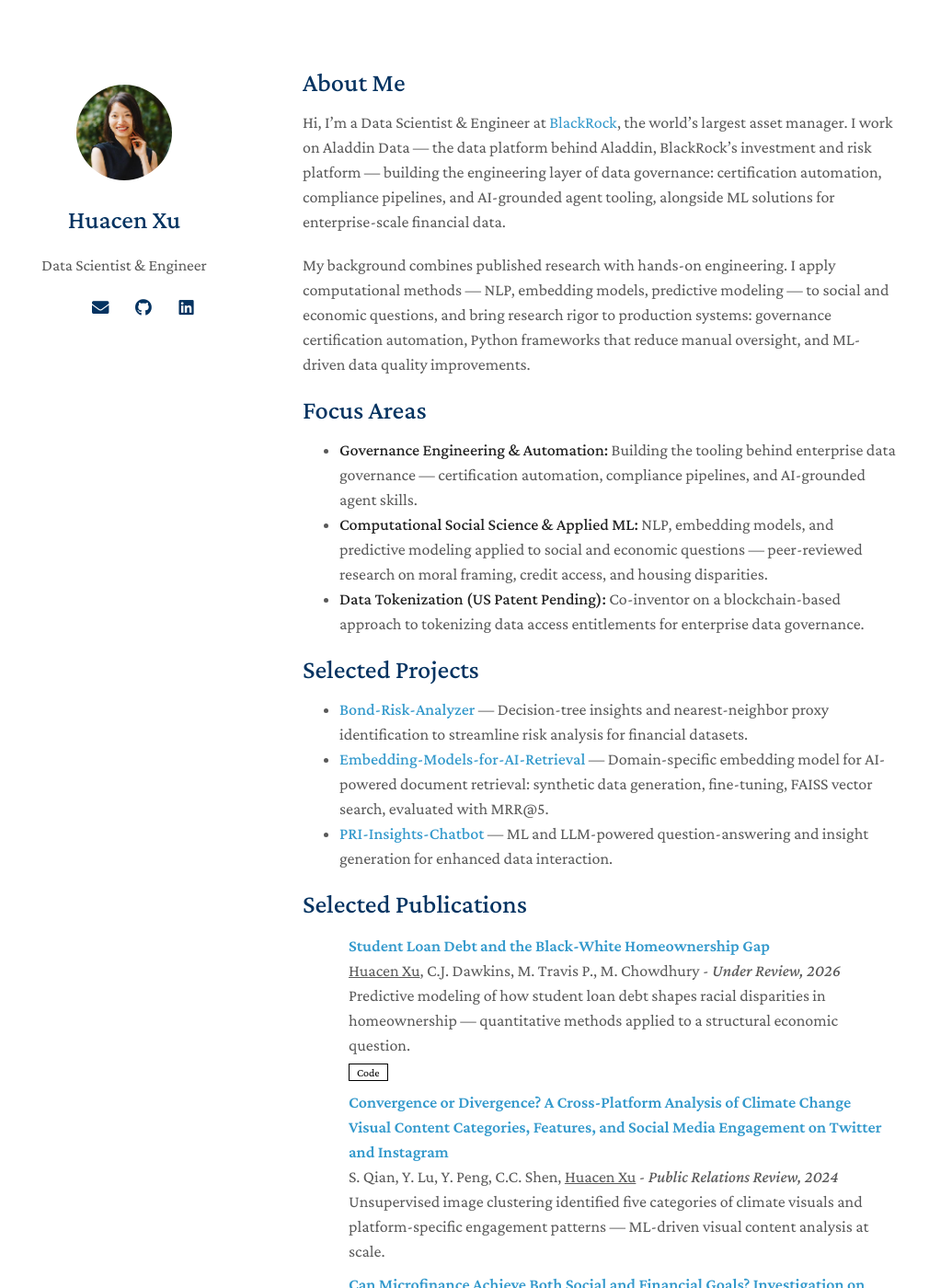
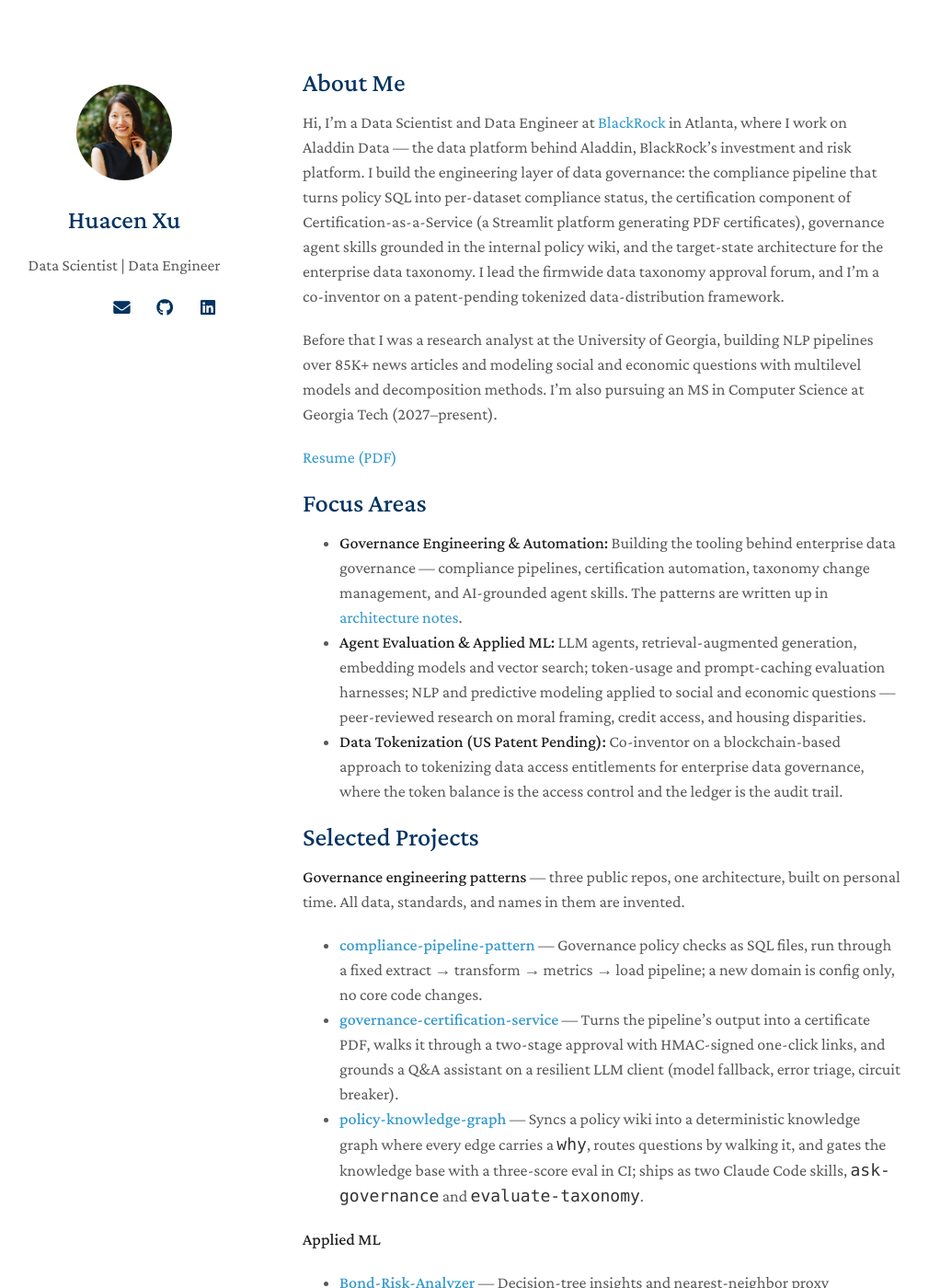
Before and after one commit to huacenxu/huacenxu.github.io, a Jekyll site: the page built from index.md, in a window 1280 px wide and 1400 px high. Shown: the whole window at 92% size, without its empty margins (141-1151 px from the left). Built offline with Jekyll 4.4.1, drawn with Linux system fonts in a browser that asks for light colours; nearby versions of some CDN libraries; a style sheet for code colours, icons or effects is not loaded; our own code applies the rules of GitHub Pages for plain Markdown files; some of the changed text lies outside the part shown.

Commit message:
Align homepage with 2026 resume; attach resume PDF; fix theme-default SEO tags

```diff
--- a/_config.yml
+++ b/_config.yml
@@ -1,16 +1,17 @@
 # Basic Information
 title: Huacen Xu
-position: Data Scientist & Engineer
+position: Data Scientist | Data Engineer
 
 # Search Engine Optimization (SEO)
 # The following information is used to improve the website traffic from search engines, e.g., Google.
-keywords: minimal light
-description: The Minimal Light is a simple and elegant jekyll theme for academic personal homepage.
-canonical: https://minimal-light-theme.yliu.me/
+keywords: Huacen Xu, data scientist, data engineer, data governance, compliance pipeline, knowledge graph, machine learning, computational social science
+description: Huacen Xu — Data Scientist | Data Engineer. Governance engineering, applied ML, and computational social science.
+canonical: https://huacenxu.github.io/
 
 # Links
 # If you don't need one of them, you may delete the corresponding line.
 google_scholar: https://scholar.google.com/citations?hl=en&user=Q0wjoTYAAAAJ
+cv_link: assets/files/Huacen_Xu_Resume_2026.pdf
 github_link: https://github.com/huacenxu
 linkedin: https://www.linkedin.com/in/huacenxu/
 email_link: brinxu1@gmail.com
--- a/_data/publications.yml
+++ b/_data/publications.yml
@@ -1,6 +1,6 @@
 main:
   - title: "Student Loan Debt and the Black-White Homeownership Gap"
-    authors: <u>Huacen Xu</u>, C.J. Dawkins, M. Travis P., M. Chowdhury - <i>Under Review, 2026</i>
+    authors: <u>Huacen Xu</u>, C.J. Dawkins, M. Travis P., M. Chowdhury - <i>Housing & Society (under review), 2026</i>
     conference: Predictive modeling of how student loan debt shapes racial disparities in homeownership — quantitative methods applied to a structural economic question.
     code: https://github.com/huacenxu/Student-Loan-Homeownership-Gap
 
--- a/index.md
+++ b/index.md
@@ -4,17 +4,27 @@ layout: homepage
 
 ## About Me
 
-Hi, I'm a Data Scientist & Engineer at [BlackRock](https://www.blackrock.com/), the world's largest asset manager. I work on Aladdin Data — the data platform behind Aladdin, BlackRock's investment and risk platform — building the engineering layer of data governance: certification automation, compliance pipelines, and AI-grounded agent tooling, alongside ML solutions for enterprise-scale financial data.
+Hi, I'm a Data Scientist and Data Engineer at [BlackRock](https://www.blackrock.com/) in Atlanta, where I work on Aladdin Data — the data platform behind Aladdin, BlackRock's investment and risk platform. I build the engineering layer of data governance: the compliance pipeline that turns policy SQL into per-dataset compliance status, the certification component of Certification-as-a-Service (a Streamlit platform generating PDF certificates), governance agent skills grounded in the internal policy wiki, and the target-state architecture for the enterprise data taxonomy. I lead the firmwide data taxonomy approval forum, and I'm a co-inventor on a patent-pending tokenized data-distribution framework.
 
-My background combines published research with hands-on engineering. I apply computational methods — NLP, embedding models, predictive modeling — to social and economic questions, and bring research rigor to production systems: governance certification automation, Python frameworks that reduce manual oversight, and ML-driven data quality improvements.
+Before that I was a research analyst at the University of Georgia, building NLP pipelines over 85K+ news articles and modeling social and economic questions with multilevel models and decomposition methods. I'm also pursuing an MS in Computer Science at Georgia Tech (2027–present).
+
+[Resume (PDF)](assets/files/Huacen_Xu_Resume_2026.pdf)
 
 ## Focus Areas
 
-- **Governance Engineering & Automation:** Building the tooling behind enterprise data governance — certification automation, compliance pipelines, and AI-grounded agent skills.
-- **Computational Social Science & Applied ML:** NLP, embedding models, and predictive modeling applied to social and economic questions — peer-reviewed research on moral framing, credit access, and housing disparities.
-- **Data Tokenization (US Patent Pending):** Co-inventor on a blockchain-based approach to tokenizing data access entitlements for enterprise data governance.
+- **Governance Engineering & Automation:** Building the tooling behind enterprise data governance — compliance pipelines, certification automation, taxonomy change management, and AI-grounded agent skills. The patterns are written up in [architecture notes](https://github.com/huacenxu/governance-architecture/blob/main/ARCHITECTURE.md).
+- **Agent Evaluation & Applied ML:** LLM agents, retrieval-augmented generation, embedding models and vector search; token-usage and prompt-caching evaluation harnesses; NLP and predictive modeling applied to social and economic questions — peer-reviewed research on moral framing, credit access, and housing disparities.
+- **Data Tokenization (US Patent Pending):** Co-inventor on a blockchain-based approach to tokenizing data access entitlements for enterprise data governance, where the token balance is the access control and the ledger is the audit trail.
 
 ## Selected Projects
+
+**Governance engineering patterns** — three public repos, one architecture, built on personal time. All data, standards, and names in them are invented.
+
+- **[compliance-pipeline-pattern](https://github.com/huacenxu/compliance-pipeline-pattern)** — Governance policy checks as SQL files, run through a fixed extract → transform → metrics → load pipeline; a new domain is config only, no core code changes.
+- **[governance-certification-service](https://github.com/huacenxu/governance-certification-service)** — Turns the pipeline's output into a certificate PDF, walks it through a two-stage approval with HMAC-signed one-click links, and grounds a Q&A assistant on a resilient LLM client (model fallback, error triage, circuit breaker).
+- **[policy-knowledge-graph](https://github.com/huacenxu/policy-knowledge-graph)** — Syncs a policy wiki into a deterministic knowledge graph where every edge carries a `why`, routes questions by walking it, and gates the knowledge base with a three-score eval in CI; ships as two Claude Code skills, `ask-governance` and `evaluate-taxonomy`.
+
+**Applied ML**
 
 - **[Bond-Risk-Analyzer](https://github.com/huacenxu/Bond-Risk-Analyzer)** — Decision-tree insights and nearest-neighbor proxy identification to streamline risk analysis for financial datasets.
 - **[Embedding-Models-for-AI-Retrieval](https://github.com/huacenxu/Embedding-Models-for-AI-Retrieval)** — Domain-specific embedding model for AI-powered document retrieval: synthetic data generation, fine-tuning, FAISS vector search, evaluated with MRR@5.
@@ -22,4 +32,4 @@ My background combines published research with hands-on engineering. I apply com
 
 {% include_relative _includes/publications.md %}
 
-*Full publication list on [Google Scholar](https://scholar.google.com/citations?hl=en&user=Q0wjoTYAAAAJ). Code and projects on [GitHub](https://github.com/huacenxu).*
+*Full publication list on [Google Scholar](https://scholar.google.com/citations?hl=en&user=Q0wjoTYAAAAJ). Code and projects on [GitHub](https://github.com/huacenxu). [Resume (PDF)](assets/files/Huacen_Xu_Resume_2026.pdf).*
```
Also changed, not shown: 1 other file.
